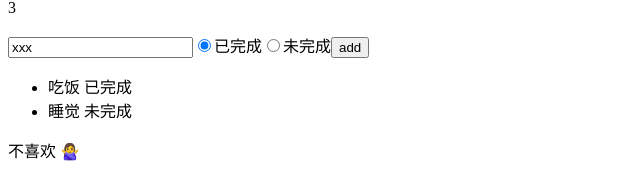
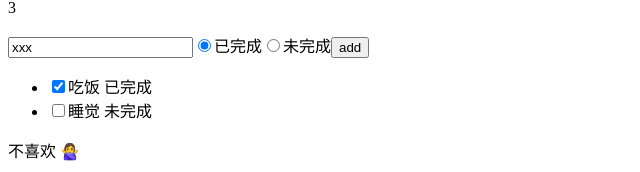
Before and after one commit to winld/react-tuts, a React (Create React App) app: page / in a window 1280 px wide. Shown: the part 130-302 px from the top of the page, without its empty margins (0-640 px from the left). Built offline with nearby package versions, Linux system fonts and the light colour scheme.

Commit message:
复选框勾选更改isComponented属性值

```diff
--- a/src/App.js
+++ b/src/App.js
@@ -58,6 +58,18 @@ export default class App extends Component {
       todos: newTodos
     });
   };
+  onCompeletedChange = id => {
+    this.setState(prevState => {
+      return {
+        todos: prevState.todos.map(todo => {
+          if (todo.id === id) {
+            todo.isComponented = !todo.isComponented;
+          }
+          return todo;
+        })
+      };
+    });
+  };
   render() {
     return (
       <Fragment>
@@ -69,7 +81,10 @@ export default class App extends Component {
           {this.state.title}
         </TodoHeader>
         <TodoInput textBtn='add' addTodo={this.addTodo} />
-        <TodoList todos={this.state.todos} />
+        <TodoList
+          todos={this.state.todos}
+          onCompeletedChange={this.onCompeletedChange}
+        />
         <Like />
       </Fragment>
     );
--- a/src/components/TodoList/TodoItem/index.js
+++ b/src/components/TodoList/TodoItem/index.js
@@ -1,12 +1,25 @@
 import React, { Component } from "react";
-
+const noop = () => {};
 export default class index extends Component {
+  handelChange = () => {
+    // this.props.onCompeletedChange &&
+    //   this.props.onCompeletedChange(this.props.id);
+    //验证是否有函数，如果没有赋值空函数
+    const { onCompeletedChange = noop, id } = this.props;
+    onCompeletedChange(id);
+  };
   render() {
-    console.log(this.props);
-
+    const { id, title, isComponented } = this.props;
     return (
-      <li key={this.props.id} id={this.props.id}>
-        {this.props.title} {this.props.isComponented ? "已完成" : "未完成"}
+      <li key={id} id={id}>
+        <input
+          type='checkbox'
+          checked={isComponented}
+          onChange={this.handelChange}
+        />
+        <span>
+          {title} {isComponented ? "已完成" : "未完成"}
+        </span>
       </li>
     );
   }
--- a/src/components/TodoList/index.js
+++ b/src/components/TodoList/index.js
@@ -1,6 +1,18 @@
 import React, { Component } from "react";
 import TodoItem from "./TodoItem/index.js";
+import PropTypes from "prop-types";
+
 export default class index extends Component {
+  static propTypes = {
+    todos: PropTypes.arrayOf(
+      PropTypes.shape({
+        id: PropTypes.number.isRequired,
+        title: PropTypes.string.isRequired,
+        isComponented: PropTypes.bool.isRequired
+      })
+    ).isRequired,
+    onCompeletedChange: PropTypes.func
+  };
   render() {
     console.log(this.props.todos);
     return (
@@ -12,7 +24,11 @@ export default class index extends Component {
             //   title={todo.title}
             //   isComponented={todo.isComponented ? "已完成" : "未完成"}
             // />
-            <TodoItem key={todo.id} {...todo}></TodoItem>
+            <TodoItem
+              onCompeletedChange={this.props.onCompeletedChange}
+              key={todo.id}
+              {...todo}
+            ></TodoItem>
           );
         })}
       </ul>
```
